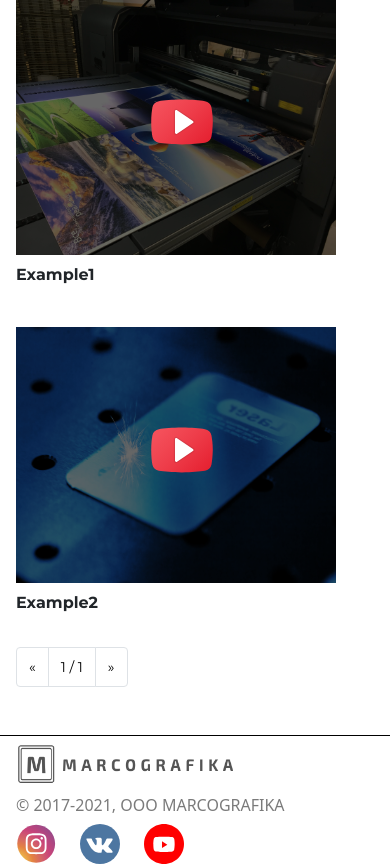
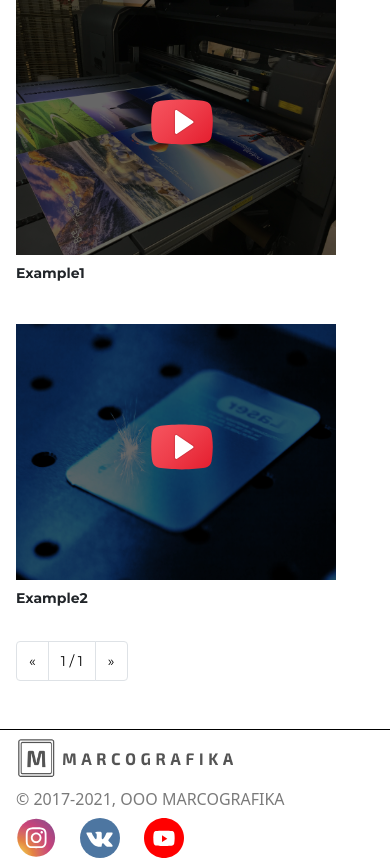
Before and after one commit to ruz1k/marcografika, a Django app: page /process/ in a window 390 px wide, after a click on "Видео". Shown: the part 251-1115 px from the top of the page. Run offline with Django 3.2, Linux system fonts and the light colour scheme; data comes from the database, SQL or seed files in the repository.

Commit message:
Update mediabank.css

```diff
--- a/static/css/mediabank.css
+++ b/static/css/mediabank.css
@@ -542,6 +542,7 @@ a.lightbox-close:after {
     }
     .video__item p {
         max-width: 300px;
+        font-size: 14px !important;
     }
     .mediabank-image__item:nth-of-type(3n+3) {
         margin-right: 0;
```
